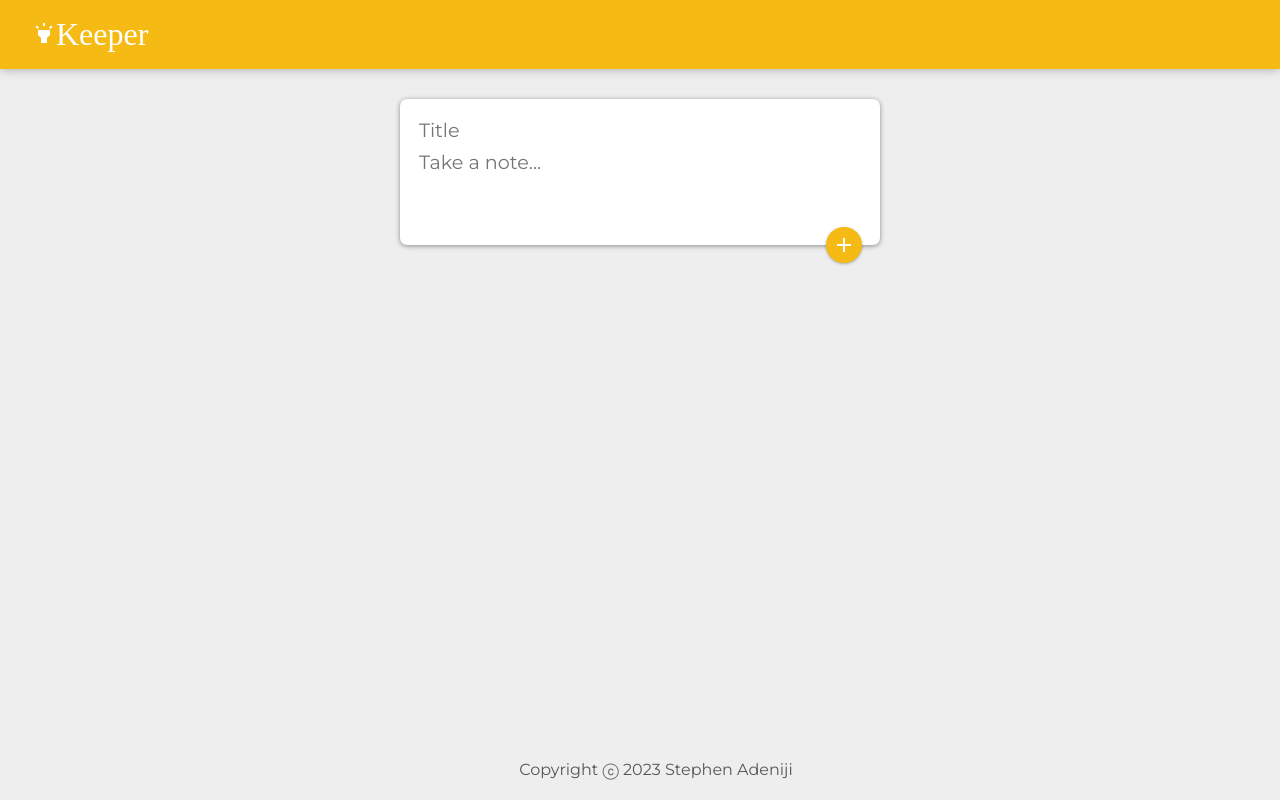
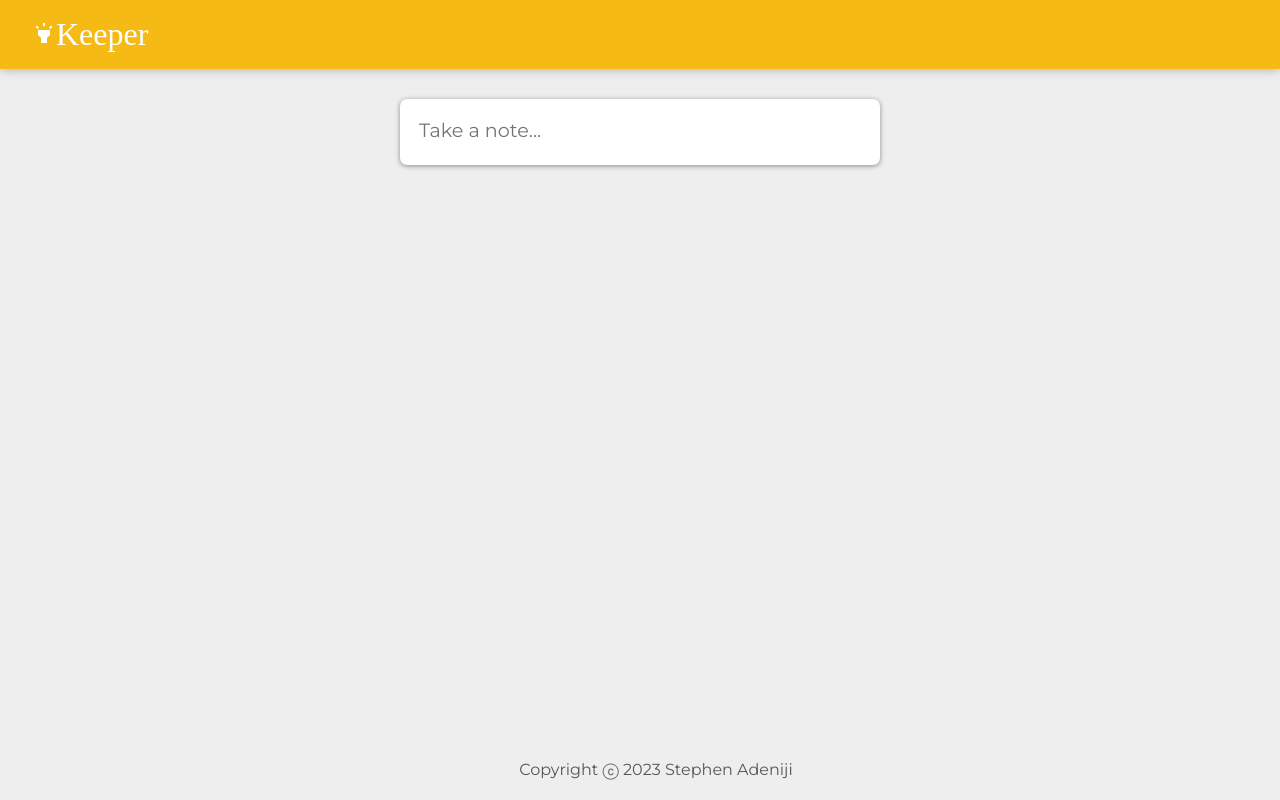
Before and after one commit to Praizee/Keeper-App-01, a React (Vite) app: page / in a window 1280 px wide. Built offline with nearby package versions, Linux system fonts and the light colour scheme; a web font is replaced by a local one.

Commit message:
Update CreateArea.jsx

```diff
--- a/src/components/CreateArea.jsx
+++ b/src/components/CreateArea.jsx
@@ -2,8 +2,11 @@ import React, { useState } from "react";
 import AddCircleOutlineIcon from '@mui/icons-material/AddCircleOutline';
 import AddIcon from '@mui/icons-material/Add';
 import Fab from '@mui/material/Fab';
+import Zoom from '@mui/material/Zoom';
 
 function CreateArea(props) {
+  const [isExpanded, setExpanded] = useState(false);
+
   const [note, setNote] = useState({
     title: "",
     content: ""
@@ -29,26 +32,34 @@ function CreateArea(props) {
     event.preventDefault();
   }
 
+  function expand() {
+    setExpanded(true);
+  }
+
   return (
     <div>
       <form className="create-note">
-        <input
+        {isExpanded && <input
           name="title"
           onChange={handleChange}
           value={note.title}
           placeholder="Title"
-        />
+        />}
         <textarea
           name="content"
+          onClick={expand}
           onChange={handleChange}
           value={note.content}
           placeholder="Take a note..."
-          rows="3"
+          rows={isExpanded ? 3 : 1}
         />
-        <Fab onClick={submitNote} className="Fab">
-          {/* <AddCircleOutlineIcon /> */}
-          <AddIcon />
-        </Fab>
+
+        <Zoom in={isExpanded}>
+          <Fab onClick={submitNote} className="Fab">
+            {/* <AddCircleOutlineIcon /> */}
+            <AddIcon />
+          </Fab>
+        </Zoom>
       </form>
     </div>
   );
```
